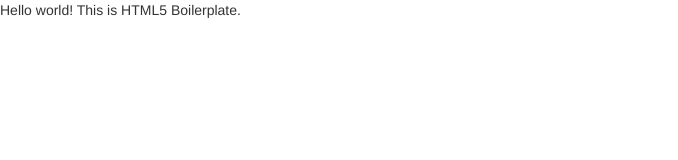
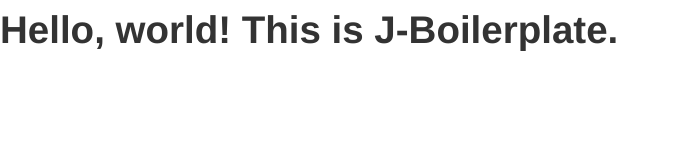
Before and after one commit to jeshuamaxey/leapmotion, a plain HTML site: page index.html in a window 1280 px wide. Shown: the whole page, without its empty margins (0-678 px from the left). Drawn offline with nearby package versions, Linux system fonts and the light colour scheme.

Commit message:
edited deafult HTML - it's now bigger because bigger = better

```diff
--- a/index.html
+++ b/index.html
@@ -22,7 +22,7 @@
         <![endif]-->
 
         <!-- Add your site or application content here -->
-        <p>Hello world! This is HTML5 Boilerplate.</p>
+        <h1>Hello, world! This is J-Boilerplate.</h1>
 
         <!-- javascript -->
         <script src="//ajax.googleapis.com/ajax/libs/jquery/1.8.3/jquery.min.js"></script>
```
